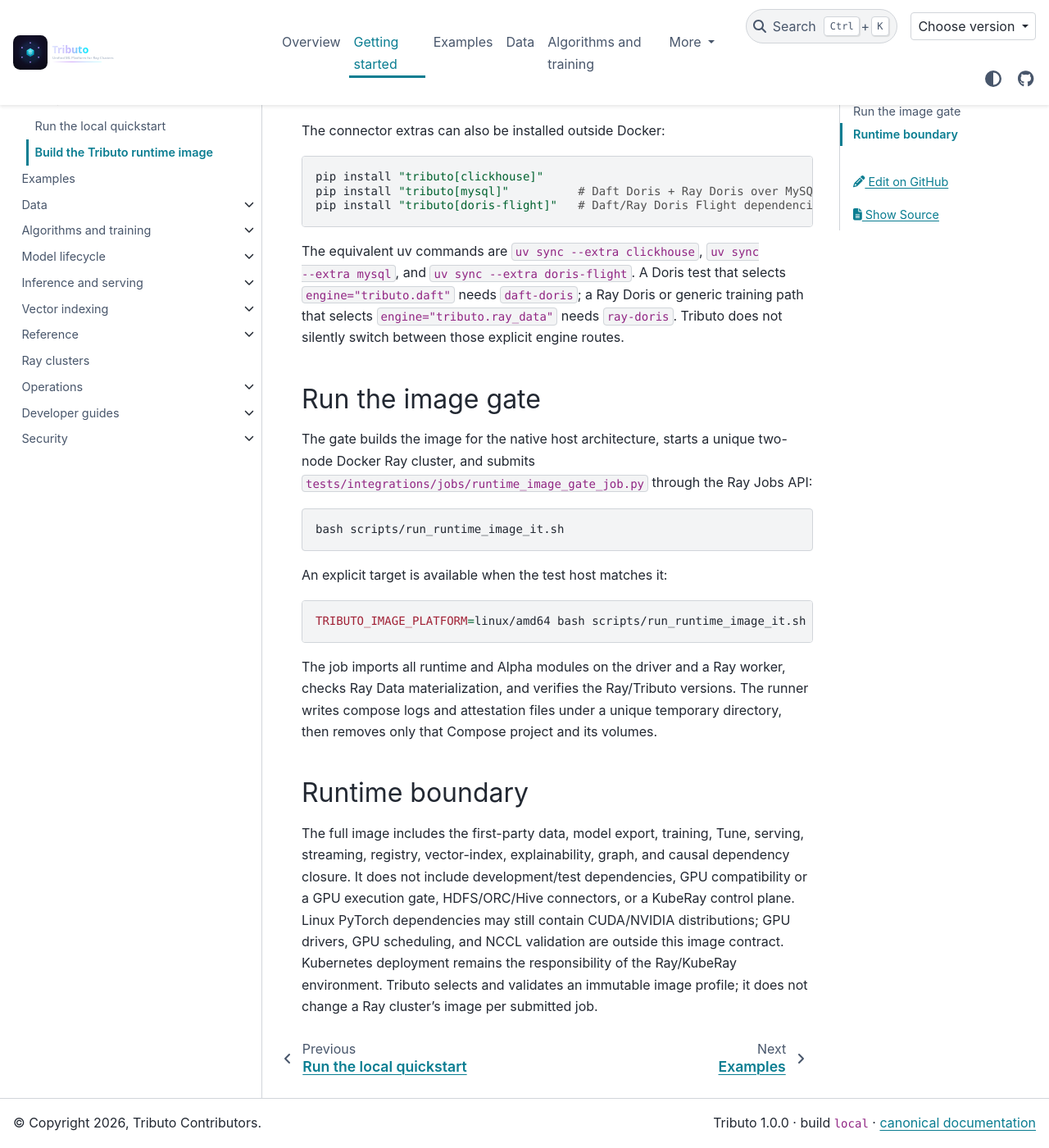
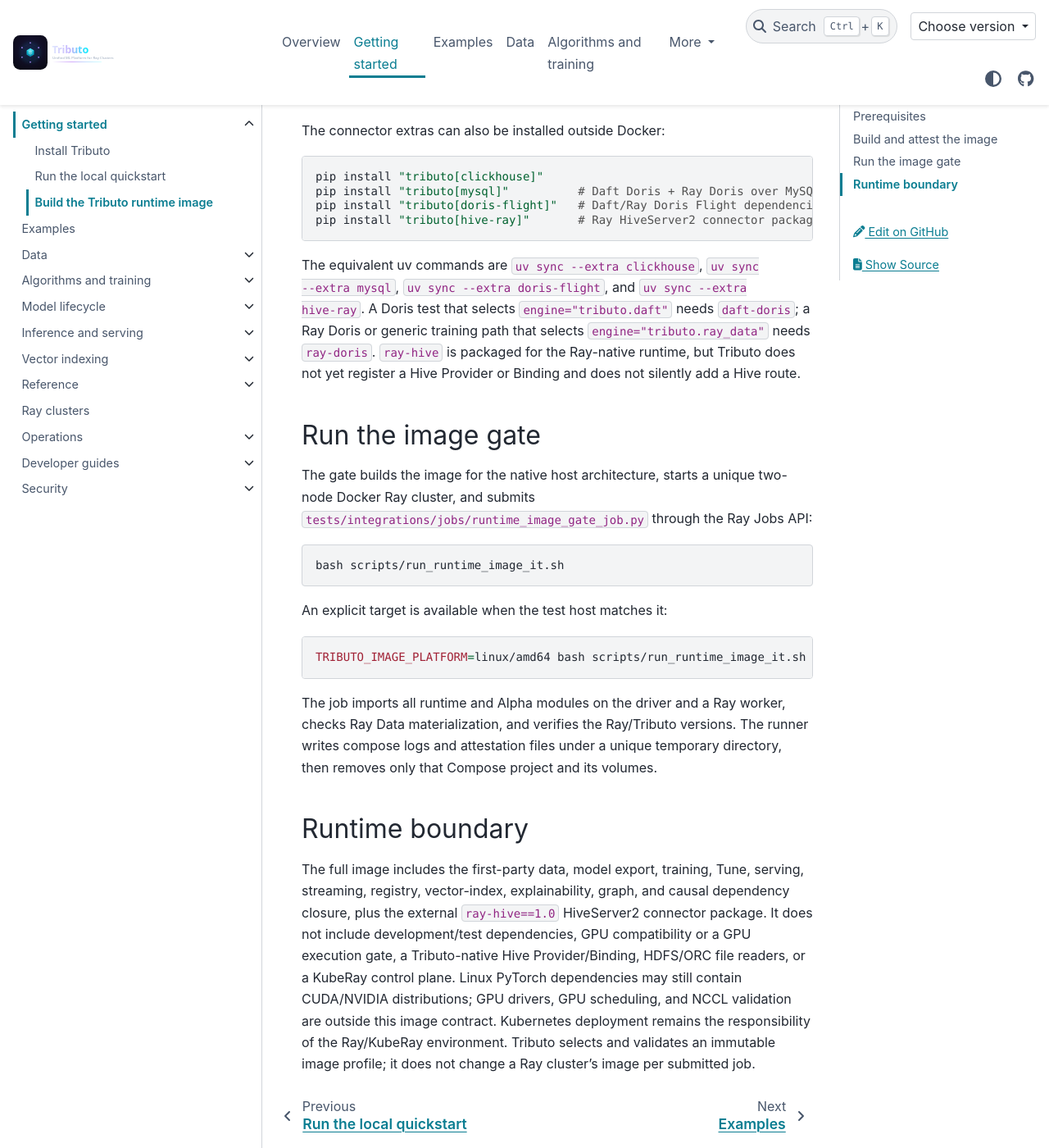
Before and after one commit to jiangxt2/Tributo, a Sphinx documentation site: the page built from docs/how-to/runtime-images.md, in a window 1280 px wide and 1400 px high, scrolled down 1907 px. Shown: the whole window at 82% size. Built offline with Sphinx 7.4.7 and the PyData theme 0.15.4, drawn with Linux system fonts in a browser that asks for light colours; comment, search, counter and statistics services are not loaded; some of the changed text lies outside the part shown.

Commit message:
feat(runtime): include ray-hive in full runtime image (#71)
## Description

Add `ray-hive==1.0` as the explicit `hive-ray` optional dependency and
include it in the canonical full runtime image.

The image now locks and validates `ray-hive==1.0` with its required
`thrift==0.16.0` dependency on both the Ray driver and worker. Runtime
profiles, image attestation contracts, installation guidance, and
support boundaries are updated accordingly.

This change packages the external HiveServer2 connector only. It does
not add a Tributo Hive Provider/Binding or claim Hive ingestion support.

## Related issues

None.

## Additional information

- Tests: `uv lock --check`; Ruff format/lint pre-commit hooks; 44
targeted tests passed; `uv pip check --python .venv/bin/python`; `uv run
--locked --no-sync python scripts/pr-precheck.py` passed with existing
inline-import and `uv.lock` size warnings.
- Runtime image gate: `bash scripts/run_runtime_image_it.sh` passed on
native `linux/arm64`, including the two-stage Buildx build, manifest
sealing, `pip check`, driver/worker imports, Ray Jobs submission, and
Ray Data validation.
- Runtime evidence: `ray-hive==1.0`, `thrift==0.16.0`, Ray `2.55.1`,
Python `3.12`; image digest
`sha256:941d809f3c46b6af1895b8d0ebbf6e87bcb643781739fbfb6a7e695c386ef2d1`.
- The root development Dockerfile remains unchanged; this PR targets the
canonical `docker/tributo-runtime` full image.

Signed-off-by: jiangxt2 <jiangxt2@vip.qq.com>

````diff
--- a/docs/how-to/runtime-images.md
+++ b/docs/how-to/runtime-images.md
@@ -61,8 +61,9 @@
 
 The builder never pushes an image. Publishing requires a separate reviewed
 workflow. The canonical configuration resolves `daft-clickhouse==1.0`,
-`daft-doris==1.0`, and `ray-doris==1.0` through the locked Tributo extras, so
-the normal image build does not require a local connector wheelhouse. The
+`daft-doris==1.0`, `ray-doris==1.0`, and `ray-hive==1.0` through the locked
+Tributo extras, so the normal image build does not require a local connector
+wheelhouse. The
 `external_wheelhouse` option remains available for packages outside the lock:
 it is copied into a named build context and installed with
 `pip --no-index --no-deps`; every wheel is recorded by filename,
@@ -75,13 +76,16 @@
 pip install "tributo[clickhouse]"
 pip install "tributo[mysql]"          # Daft Doris + Ray Doris over MySQL
 pip install "tributo[doris-flight]"   # Daft/Ray Doris Flight dependencies
+pip install "tributo[hive-ray]"       # Ray HiveServer2 connector package
 ```
 
 The equivalent uv commands are `uv sync --extra clickhouse`,
-`uv sync --extra mysql`, and `uv sync --extra doris-flight`. A Doris test that
-selects `engine="tributo.daft"` needs `daft-doris`; a Ray Doris or generic
-training path that selects `engine="tributo.ray_data"` needs `ray-doris`.
-Tributo does not silently switch between those explicit engine routes.
+`uv sync --extra mysql`, `uv sync --extra doris-flight`, and
+`uv sync --extra hive-ray`. A Doris test that selects
+`engine="tributo.daft"` needs `daft-doris`; a Ray Doris or generic training
+path that selects `engine="tributo.ray_data"` needs `ray-doris`.
+`ray-hive` is packaged for the Ray-native runtime, but Tributo does not yet
+register a Hive Provider or Binding and does not silently add a Hive route.
 
 ## Run the image gate
 
@@ -108,9 +112,10 @@
 
 The full image includes the first-party data, model export, training,
 Tune, serving, streaming, registry, vector-index, explainability, graph, and
-causal dependency closure. It does not include development/test dependencies,
-GPU compatibility or a GPU execution gate, HDFS/ORC/Hive connectors, or a
-KubeRay control plane. Linux PyTorch dependencies may still contain
+causal dependency closure, plus the external `ray-hive==1.0` HiveServer2
+connector package. It does not include development/test dependencies, GPU
+compatibility or a GPU execution gate, a Tributo-native Hive Provider/Binding,
+HDFS/ORC file readers, or a KubeRay control plane. Linux PyTorch dependencies may still contain
 CUDA/NVIDIA distributions; GPU drivers, GPU scheduling, and NCCL validation
 are outside this image contract.
 Kubernetes deployment remains the responsibility of the Ray/KubeRay
--- a/pyproject.toml
+++ b/pyproject.toml
@@ -60,6 +60,9 @@
 ]
 data-daft = [
     "daft[lance,ray]>=0.7.23,<0.7.24",
+]
+hive-ray = [
+    "ray-hive==1.0",
 ]
 vector-index = [
     "tributo[data,s3]",
````
Also changed, not shown: docs/STABILITY.md (+1 -1 lines), docs/data/index.md (+3 -2 lines), docs/getting-started/installation.md (+6 -3 lines), docs/reference/support-matrix.md (+4 -4 lines), 11 other files.
